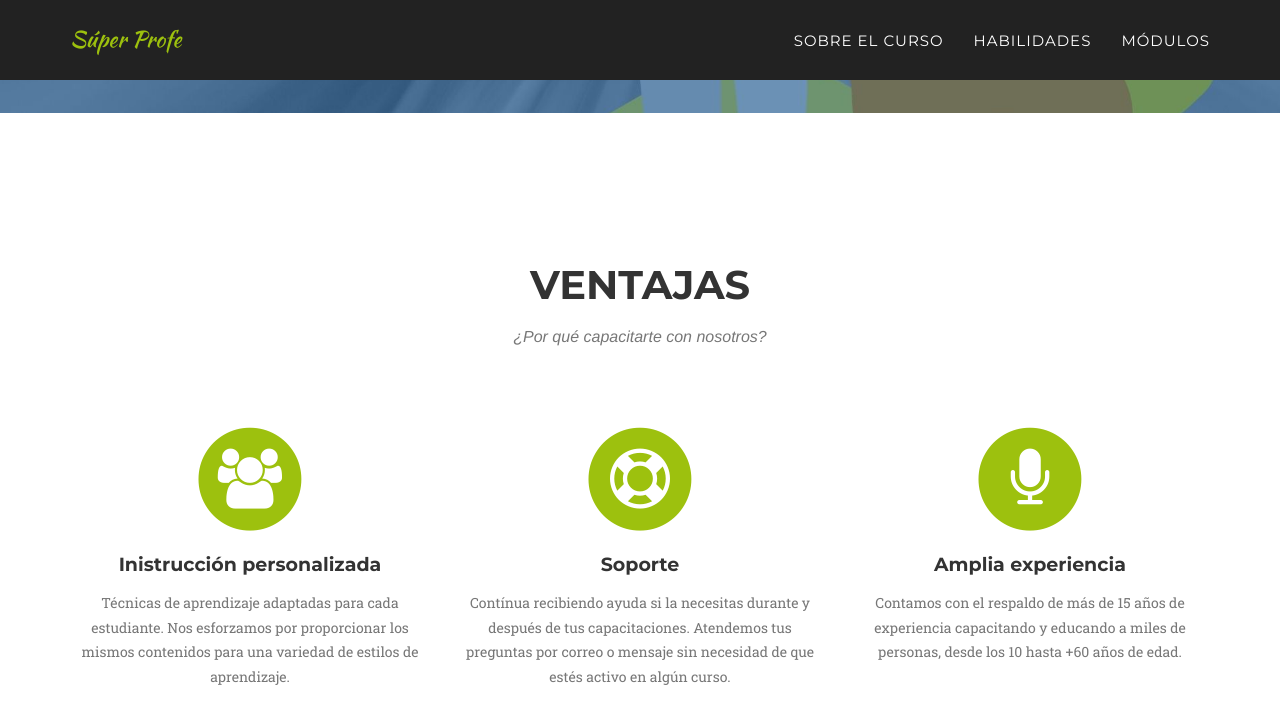
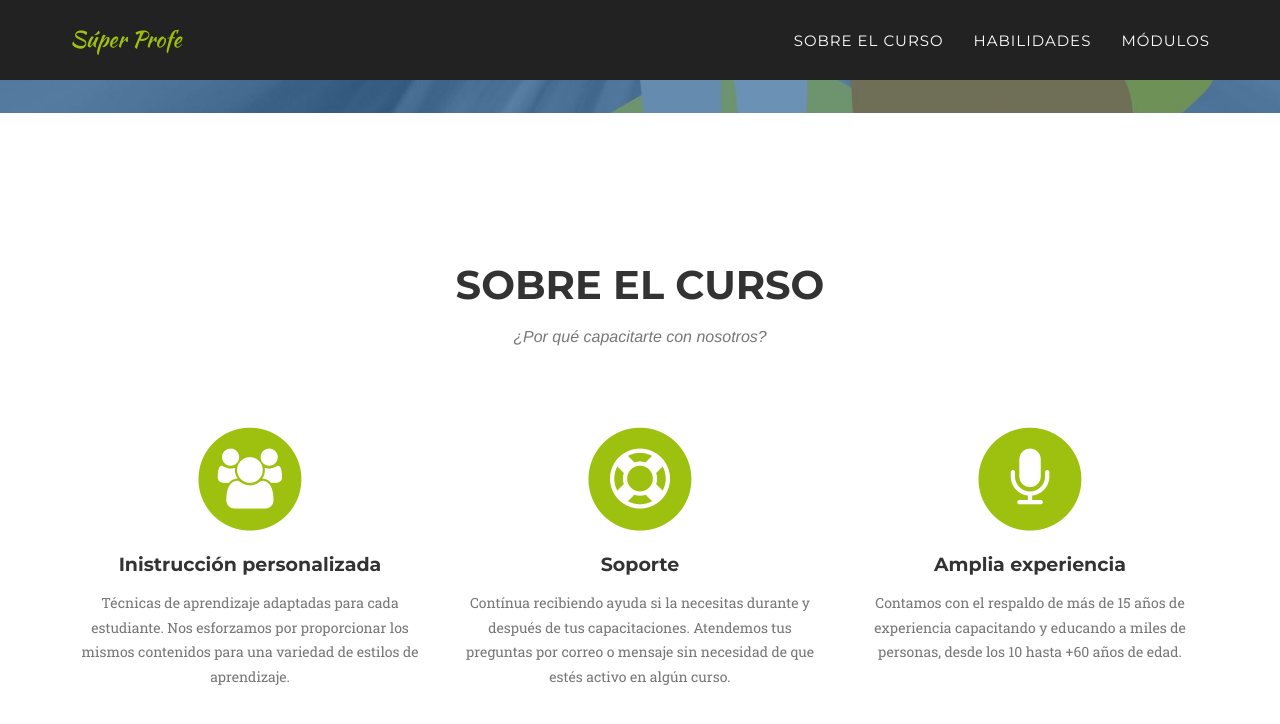
Before and after one commit to camachevaz/superProfe, a Jekyll site: the page built from index.html, in a window 1280 px wide and 900 px high, scrolled down 720 px. Shown: the top 724 px of the window. Built offline with Jekyll 4.4.1, drawn with Linux system fonts in a browser that asks for light colours; some web fonts are replaced.

Commit message:
Update services.html

```diff
--- a/_includes/services.html
+++ b/_includes/services.html
@@ -1,9 +1,9 @@
 <!-- Services Section -->
-    <section id="ventajas">
+    <section id="curso">
         <div class="container">
             <div class="row">
                 <div class="col-lg-12 text-center">
-                    <h2 class="section-heading">Ventajas</h2>
+                    <h2 class="section-heading">Sobre el curso</h2>
                     <h3 class="section-subheading text-muted">¿Por qué capacitarte con nosotros?</h3>
                 </div>
             </div>
```
